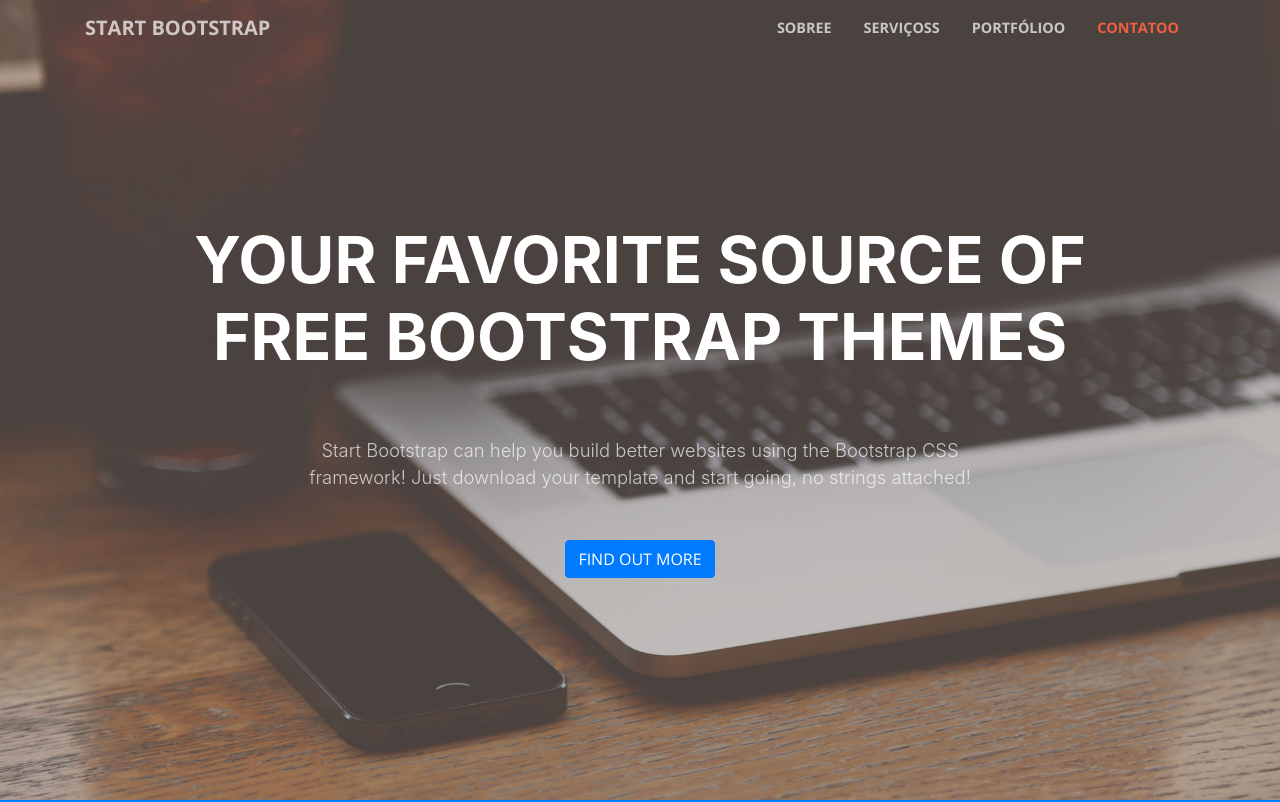
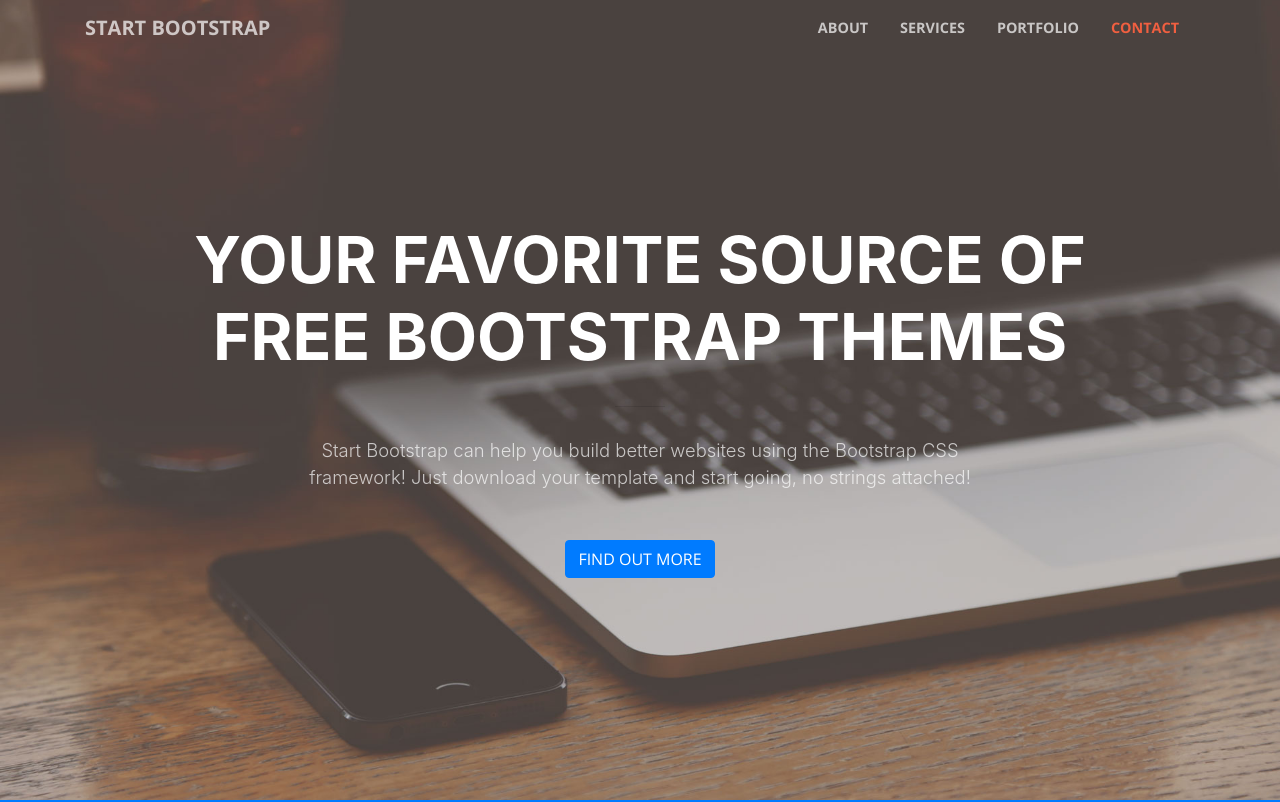
Before and after one commit to boagoston/GitCursotemplate, a website with bundled scripts: page index.html in a window 1280 px wide. Shown: the top 802 px of the page. Built offline with nearby package versions, Linux system fonts and the light colour scheme.

Commit message:
Traducao projeto

```diff
--- a/index.html
+++ b/index.html
@@ -37,16 +37,16 @@
         <div class="collapse navbar-collapse" id="navbarResponsive">
           <ul class="navbar-nav ml-auto">
             <li class="nav-item">
-              <a class="nav-link js-scroll-trigger" href="#about">Sobree</a>
+              <a class="nav-link js-scroll-trigger" href="#about">About</a>
             </li>
             <li class="nav-item">
-              <a class="nav-link js-scroll-trigger" href="#services">Serviçoss</a>
+              <a class="nav-link js-scroll-trigger" href="#services">Services</a>
             </li>
             <li class="nav-item">
-              <a class="nav-link js-scroll-trigger" href="#portfolio">Portfólioo</a>
+              <a class="nav-link js-scroll-trigger" href="#portfolio">portfolio</a>
             </li>
             <li class="nav-item">
-              <a class="nav-link js-scroll-trigger" href="#contact">Contatoo</a>
+              <a class="nav-link js-scroll-trigger" href="#contact">contact</a>
             </li>
           </ul>
         </div>
```
